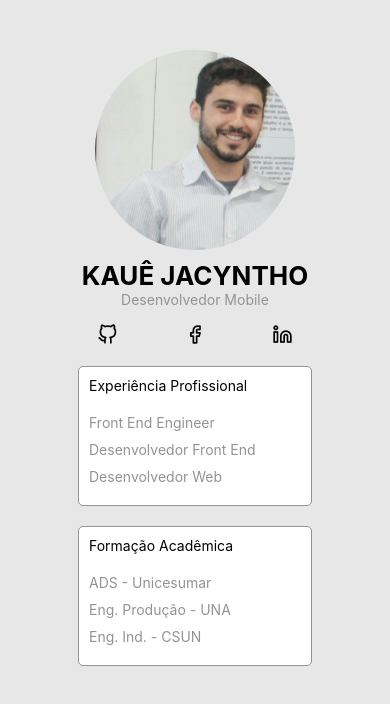
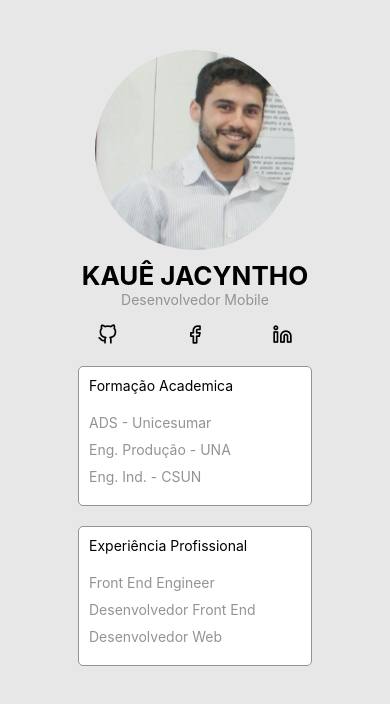
Before and after one commit to kauekaj/resumeApp, a React Native app: screen / in a window 390 px wide. Shown: the top 704 px of the page. Built offline with nearby package versions, Linux system fonts and the light colour scheme.

Commit message:
refactoring resumeApp with components

```diff
--- a/src/App.js
+++ b/src/App.js
@@ -2,7 +2,9 @@
 import React from 'react';
 import { StyleSheet, Text, View, Image, Alert, TouchableOpacity } from 'react-native';
 import foto from './assets/kaue.jpg';
-import Icon from 'react-native-vector-icons/Feather'
+import Icon from 'react-native-vector-icons/Feather';
+
+import Card from './components/card/index';
 
 const App = () => {
 
@@ -41,37 +43,23 @@ const App = () => {
         </View>
       </View>
 
-      <View style={styles.cardContainer}>
-        <View style={styles.card}>
-          <View style={styles.cardHeader}>
-            <Text>Experiência Profissional</Text>
-          </View>
-          <View style={styles.cardContent}>
-            <Text style={styles.cardContentText}>Front End Engineer</Text>
-            <Text style={styles.cardContentText}>Desenvolvedor Front End</Text>
-            <Text style={styles.cardContentText}>Desenvolvedor Web</Text>
-          </View>
-        </View>
-      </View>
 
-      <View style={styles.cardContainer}>
-        <View style={styles.card}>
-          <View style={styles.cardHeader}>
-            <Text>Formação Acadêmica</Text>
-          </View>
-          <View style={styles.cardContent}>
-            <Text style={styles.cardContentText}>ADS - Unicesumar</Text>
-            <Text style={styles.cardContentText}>Eng. Produção - UNA</Text>
-            <Text style={styles.cardContentText}>Eng. Ind. - CSUN</Text>
-          </View>
-        </View>
-      </View>
+      <Card titulo='Formação Academica'>
+        <Text style={styles.cardContentText}>ADS - Unicesumar</Text>
+        <Text style={styles.cardContentText}>Eng. Produção - UNA</Text>
+        <Text style={styles.cardContentText}>Eng. Ind. - CSUN</Text>
+      </Card>
+      <Card titulo='Experiência Profissional'>
+        <Text style={styles.cardContentText}>Front End Engineer</Text>
+        <Text style={styles.cardContentText}>Desenvolvedor Front End</Text>
+        <Text style={styles.cardContentText}>Desenvolvedor Web</Text>
+      </Card>
 
 
     </View>
     </>
   );
-}
+};
 
 const styles = StyleSheet.create({
   page: {
@@ -108,29 +96,6 @@ const styles = StyleSheet.create({
     marginTop: 15
   },
 
-  cardContainer: {
-    width: '100%',
-    justifyContent: 'center',
-    alignItems: 'center',
-    marginTop: 20
-  },
-
-  card: {
-    width: '60%',
-    borderRadius: 5,
-    borderWidth: 1,
-    borderColor: '#939393',
-    padding: 10,
-    backgroundColor: '#ffffff'
-
-  },
-
-
-  cardContent: {
-    marginTop: 20,
-    color: '#939393'
-  },
-
   cardContentText: {
     color: '#939393',
     marginBottom: 10
--- /dev/null
+++ b/src/components/card/index.js
@@ -0,0 +1,23 @@
+import React  from "react";
+import { Text, View } from 'react-native';
+
+
+import styles from './style';
+
+const Card = ({ titulo, children }) => {
+    return (
+      <View style={styles.cardContainer}>
+        <View style={styles.card}>
+          <View style={styles.cardHeader}>
+            <Text>{titulo}</Text>
+          </View>
+          <View style={styles.cardContent}>
+            {children}
+          </View>
+        </View>
+      </View>
+
+    )
+}
+
+export default Card;
--- /dev/null
+++ b/src/components/card/style.js
@@ -0,0 +1,32 @@
+
+import { StyleSheet } from 'react-native';
+
+const styles = StyleSheet.create({
+
+    cardContainer: {
+        width: '100%',
+        justifyContent: 'center',
+        alignItems: 'center',
+        marginTop: 20
+      },
+
+      card: {
+        width: '60%',
+        borderRadius: 5,
+        borderWidth: 1,
+        borderColor: '#939393',
+        padding: 10,
+        backgroundColor: '#ffffff'
+
+      },
+
+
+      cardContent: {
+        marginTop: 20,
+        color: '#939393'
+      },
+
+
+})
+
+export default styles;
```
